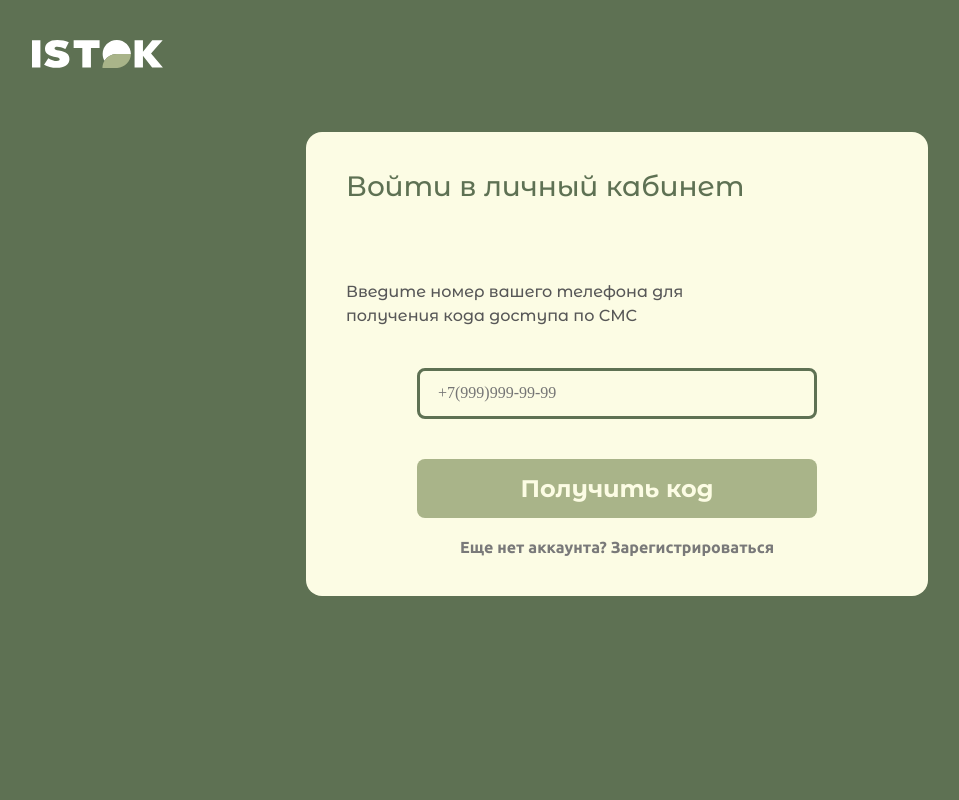
After one commit to ISTOK-DevTeam21/ISTOK-final-release, a Django app: template Istok/Istok/templates/main-page/login.html in a window 1280 px wide. The commit adds this page. Shown: the whole page, without its empty margins (23-982 px from the left). Run offline with Django 5.2, Linux system fonts and the light colour scheme; the template is opened without the code that fills it, so the values that code supplies are empty.

Commit message:
страница Логин

```diff
--- /dev/null
+++ b/Istok/Istok/static/main-page/css/blocks/login.css
@@ -0,0 +1,91 @@
+
+.login_container {
+    background-color: #5E7153;
+    height: 100vh;
+}
+
+.login img {
+    padding-top: 40px;
+    padding-left: 40px;
+    padding-bottom: 60px;
+}
+
+.login_box {
+    margin: auto;
+    display: flex;
+    flex-direction: column;
+    justify-content: center;
+    border-radius: 16px;
+    width: 622px;
+    background-color: #FCFCE4;
+    gap: 40px;
+    padding-bottom: 40px;
+}
+
+.login_header_text {
+    padding-top: 40px;
+    padding-left: 40px;
+    font-family: var(--font-family-montserrat-medium);
+    font-weight: 400;
+    font-size: 28px;
+    line-height: 100%;
+    color: #5E7153;
+}
+
+.login_text {
+    width: 400px;
+    padding-top: 40px;
+    padding-left: 40px;
+    font-family: var(--font-family-montserrat-medium);
+    font-weight: 400;
+    font-size: 16px;
+    line-height: 150%;
+    color: #575757;
+}
+
+.login__buttons {
+    display: flex;
+    flex-direction: column;
+    justify-content: space-between;
+    gap: 20px;
+    align-items: center;
+}
+
+.code__button {
+    border: transparent;
+    font-family: var(--font-family-montserrat-bold);
+    font-size: 24px;
+    width: 400px;
+}
+
+.sign_up {
+    color: #FCFCE4;
+    background-color: #A9B489;
+    border-radius: 8px;
+    padding: 16px;
+}
+
+.sign_up__button {
+    border: transparent;
+    background-color: transparent;
+    font-family: var(--font-family-ubuntu);
+    font-weight: 400;
+    font-size: 16px;
+    line-height: 100%;
+    color: #797979;
+}
+
+.login__field {
+    border: 3px solid #5E7153;
+    border-radius: 8px;
+    padding: 12px 16px;
+    width: 400px;
+    min-height: 48px;
+    margin: auto;
+}
+
+.login__input {
+    outline: none;
+    background-color: transparent;
+    border: none;
+}
--- a/Istok/Istok/static/main-page/css/main.css
+++ b/Istok/Istok/static/main-page/css/main.css
@@ -14,3 +14,4 @@
 @import url("blocks/catalog_page.css");
 @import url("blocks/about_page.css");
 @import url("blocks/registration.css");
+@import url("blocks/login.css");
--- /dev/null
+++ b/Istok/Istok/templates/main-page/login.html
@@ -0,0 +1,36 @@
+<!doctype html>
+<html lang="en">
+<head>
+    <meta charset="UTF-8">
+    <meta name="viewport" content="width=device-width, initial-scale=1.0">
+    <meta http-equiv="X-UA-Compatible" content="ie=edge">
+    <title>ISTOK</title>
+    <link rel="stylesheet" href="./css/main.css">
+</head>
+<body>
+
+        <section class="login">
+            <div class="container login_container">
+                <img src="img/istok.svg" alt="ISTOK logo">
+            <div class="login_box">
+                <div class="login_header_text">
+                    Войти в личный кабинет
+                </div>
+                <div class="login_text">
+                    Введите номер вашего телефона для получения кода доступа по СМС
+                </div>
+                <form class="login__field">
+                    <input class="login__input" type="text" placeholder="+7(999)999-99-99">
+                </form>
+
+                <div class="login__buttons">
+                    <button class="code__button sign_up">Получить код</button>
+                    <button class="sign_up__button">Еще нет аккаунта? Зарегистрироваться</button>
+                </div>
+            </div>
+            </div>
+        </section>
+
+
+</body>
+</html>
```
